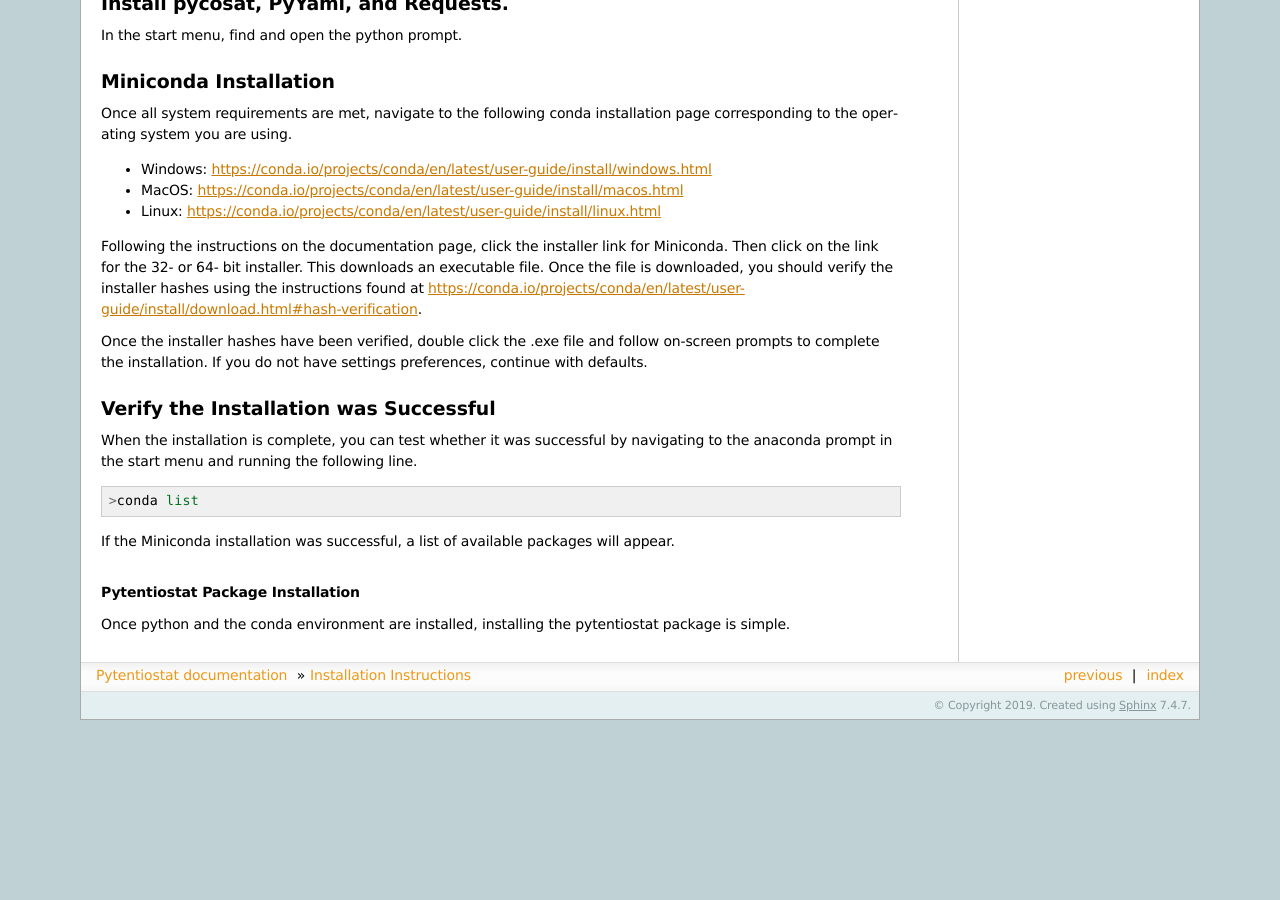
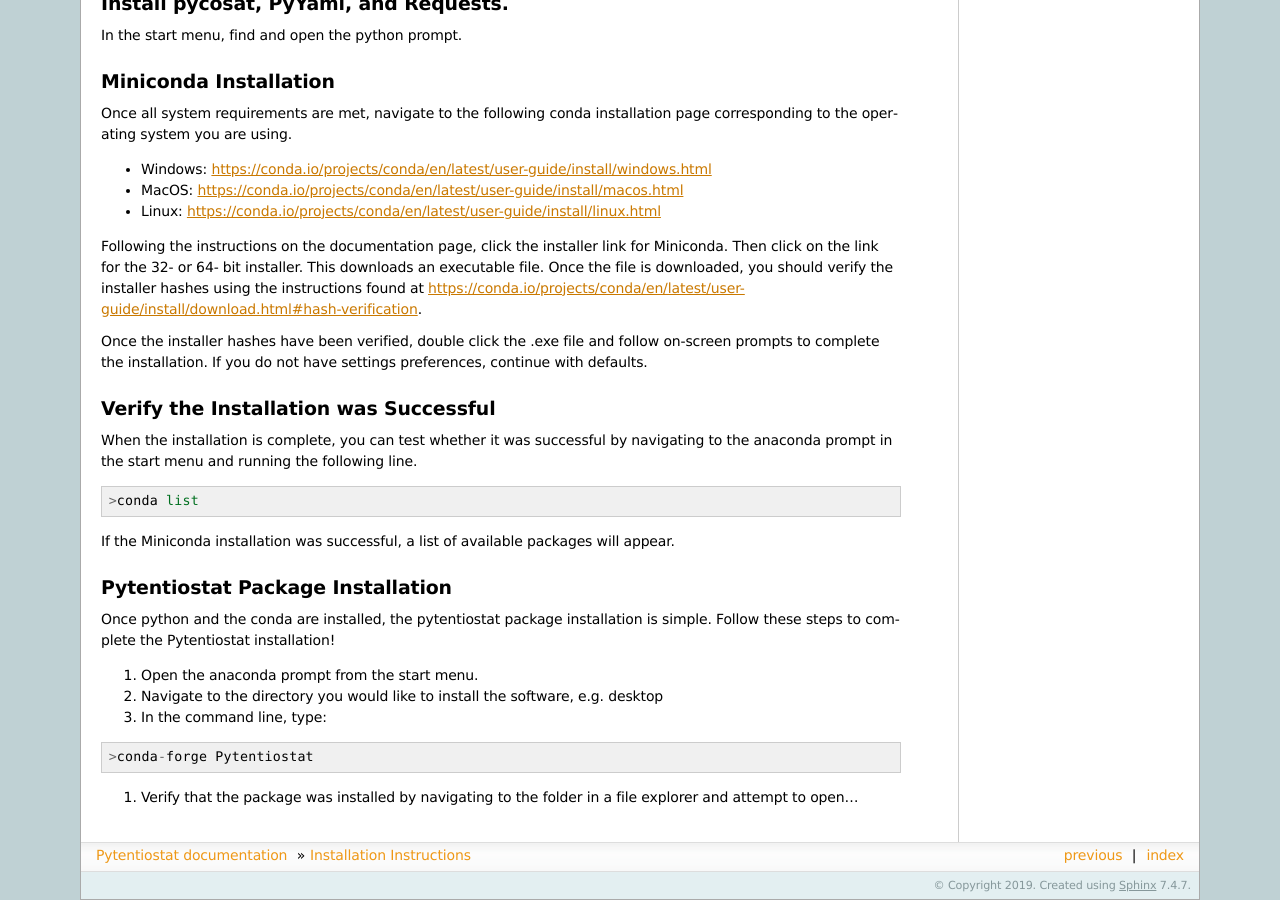
Before and after one commit to juami/pytentiostat, a Sphinx documentation site: the page built from docs/source/installation_instructions.rst, in a window 1280 px wide and 900 px high, scrolled down 750 px. Built offline with Sphinx 7.4.7, drawn with Linux system fonts in a browser that asks for light colours; before the commit the page ends 1470 px from its top, so only the background shows below that; some of the changed text lies outside the part shown.

Commit message:
Added conda-forge instructions, but they are probably incorrect at this time. Need some feedback.

```diff
--- a/docs/source/installation_instructions.rst
+++ b/docs/source/installation_instructions.rst
@@ -74,6 +74,18 @@ start menu and running the following line.
 If the Miniconda installation was successful, a list of available packages will appear.
 
 
-.. rubric:: Pytentiostat Package Installation
+Pytentiostat Package Installation
+----------------------------------
 
-Once python and the conda environment are installed, installing the pytentiostat package is simple.
+Once python and the conda are installed, the pytentiostat package installation is simple. Follow these steps to complete
+the Pytentiostat installation!
+
+#. Open the anaconda prompt from the start menu.
+#. Navigate to the directory you would like to install the software, e.g. desktop
+#. In the command line, type:
+
+.. code-block::
+
+   >conda-forge Pytentiostat
+
+#. Verify that the package was installed by navigating to the folder in a file explorer and attempt to open...
```
